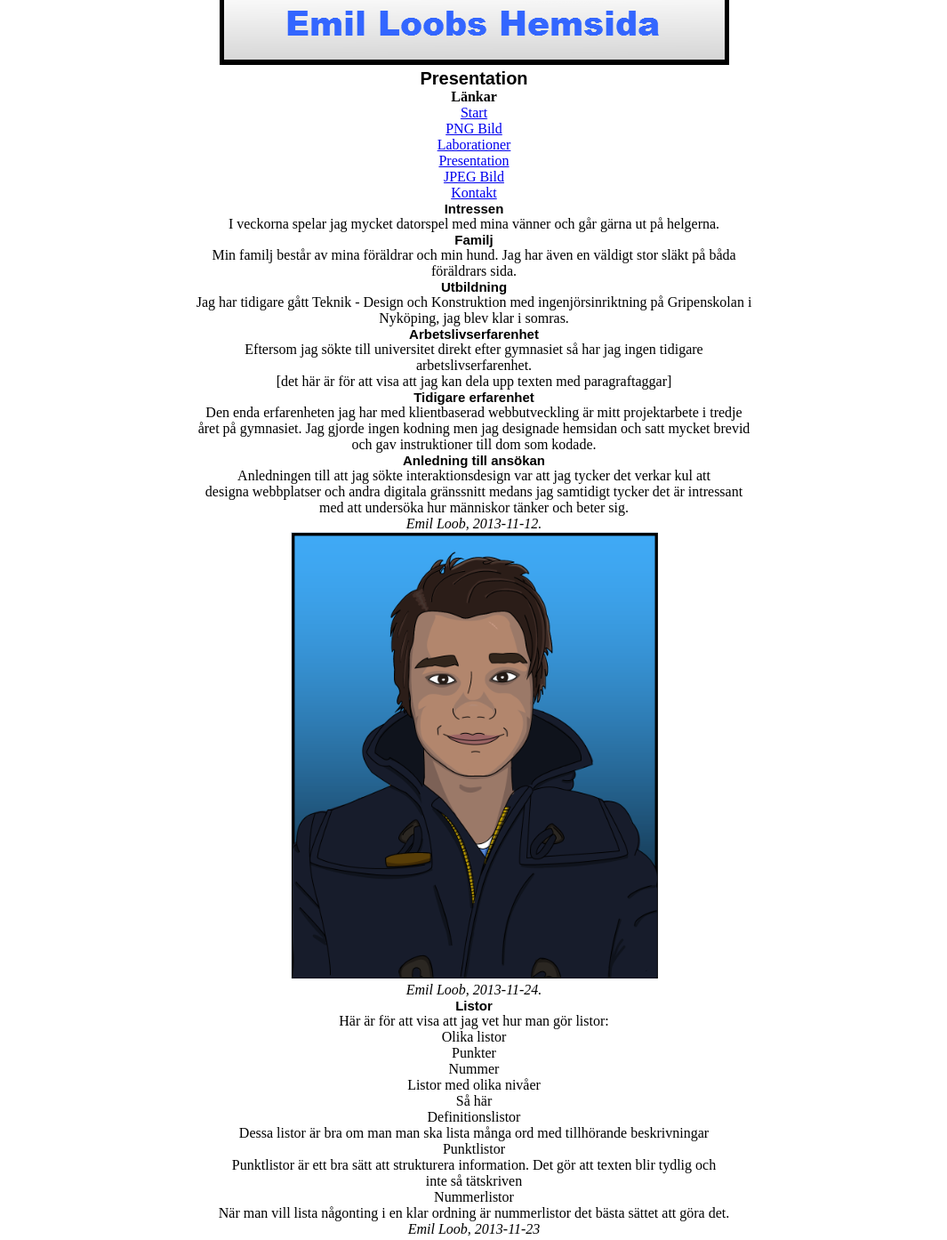
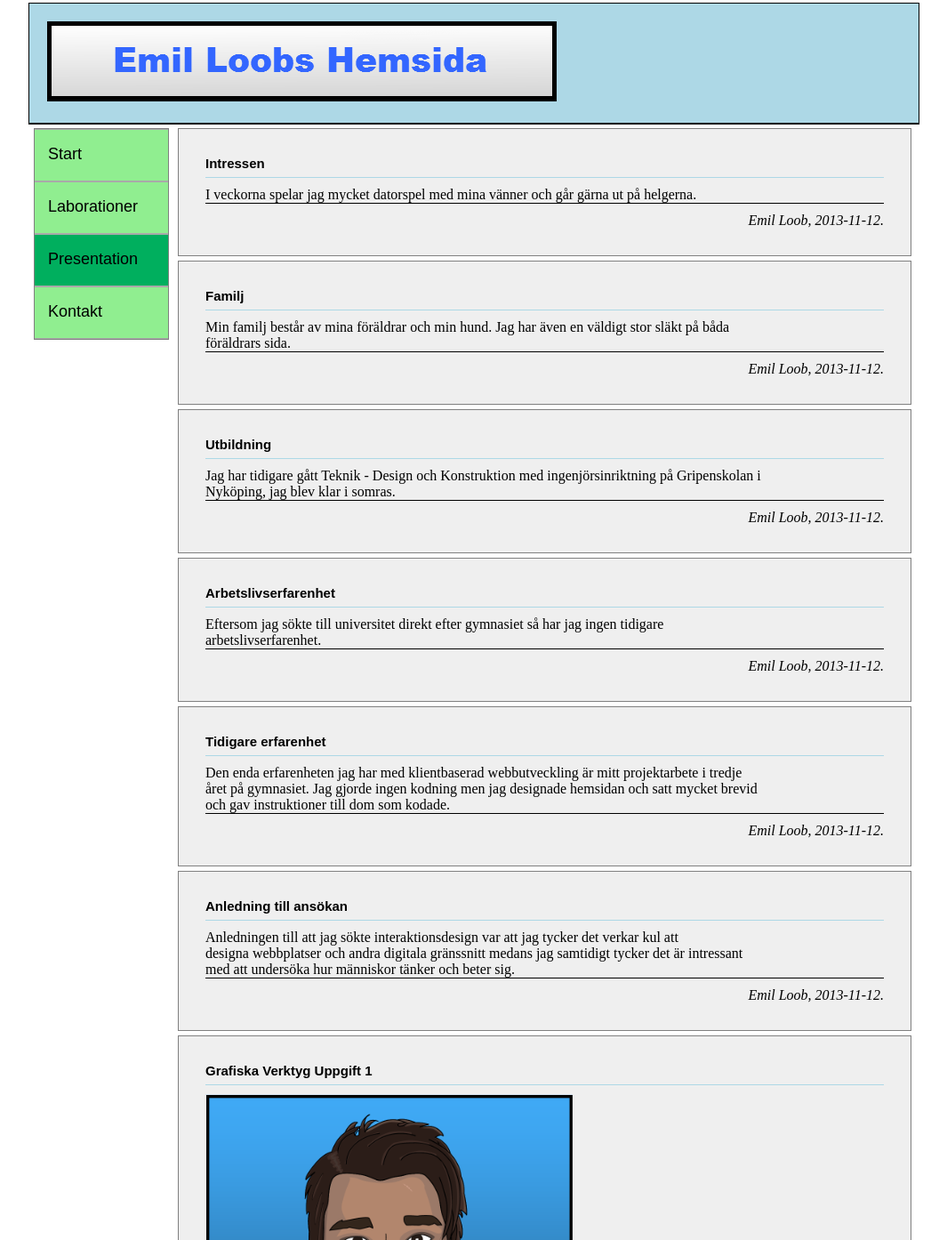
Before and after one commit to cl222pw/cl222pw-1dv435-laborationer, a plain HTML site: page pages/presentation.html in a window 1280 px wide. Shown: the part 17-1411 px from the top of the page at 89% size, without its empty margins (107-1172 px from the left). Drawn offline with Linux system fonts and the light colour scheme.

Commit message:
2.4 Klar

```diff
--- a/css/style.css
+++ b/css/style.css
@@ -32,11 +32,11 @@ body{
 	width: 150px;
 	margin:5px 5px 5px 5px;
 	background-color:lightgreen;
-	border: 1px solid black;
+	border: 1px solid grey;
 }
 #sidemenu li{
 	list-style:none;
-	padding: 10px;
+	padding: 0px;
 	font: bold 15px Arial;
 }
 #thecontent{
@@ -54,7 +54,7 @@ body{
 }
 article {
 	background: #EFEFEF;
-	border: 1px solid black;
+	border: 1px solid grey;
 	margin: 5px;
 	padding: 30px;
 }
@@ -68,10 +68,50 @@ article section {
 article footer {
 	border-top: 1px solid black;
 	padding-top: 10px;
+	text-align: right
 }
 nav a:link {
 	color: black;
+	text-decoration:none;
 }
 nav a:visited {
 	color: black;
+	text-decoration:none;
 }
+nav a:hover {
+	color: lightblue;
+	background: white;
+	text-decoration:none;
+}
+.menubutton {
+	display: block;
+	height: 40px;
+	width: 135px;
+	background: lightgreen;
+	text-align: left;
+	padding-top: 17px;
+	padding-left: 15px;
+	font: 18px arial;
+	border-top: 1px;
+	border-bottom: 1px;
+	border-right: 0px;
+	border-left: 0px;
+	border-style: solid;
+	border-color: darkgrey;
+}
+.activebutton {
+	display: block;
+	height: 40px;
+	width: 135px;
+	background: #00AF5E;
+	text-align: left;
+	padding-top: 17px;
+	padding-left: 15px;
+	font: 18px arial;
+	border-top: 1px;
+	border-bottom: 1px;
+	border-right: 0px;
+	border-left: 0px;
+	border-style: solid;
+	border-color: darkgrey;
+}
--- a/pages/presentation.html
+++ b/pages/presentation.html
@@ -7,85 +7,118 @@
 	</head>
 
 	<body>
+		<div id="divbody">
+			<header id="topheader">
 				<img src="../pics/logo.png" alt="Logo" width="573" height="90">
-		<h1>Presentation</h1>
-		<p><strong>Länkar</strong></p>
+			</header>
+
+			<nav id="sidemenu">
 				<ul>
 					<li>
-				<a href="../index.html">Start</a>
-				<ul>
-					<li><a href="../pics/logo.png">PNG Bild</a></li>
-				</ul>
+						<a href="../index.html" class="menubutton">Start</a>
 					</li>
 					<li>
-				<a href="laborationer.html">Laborationer</a>
+						<a href="laborationer.html" class="menubutton">Laborationer</a>
 					</li>
 					<li>
-				<a href="presentation.html">Presentation</a>
-				<ul>
-					<li><a href="presentation.html#bild1">JPEG Bild</a></li>
-				</ul>
+						<a href="presentation.html" class="activebutton">Presentation</a>
 					</li>
 					<li>
-				<a href="kontakt.html">Kontakt</a>
+					<a href="kontakt.html" class="menubutton">Kontakt</a>
 					</li>
 				</ul>
+			</nav>
+
+			<section id="thecontent">
+				<article>
+					<header>
 						<h2>Intressen</h2>
+					</header>
+					<section>
 						<p>I veckorna spelar jag mycket datorspel med mina vänner och går gärna ut på helgerna.</p>
-
+					</section>
+					<footer>
+					<p><em>Emil Loob, 2013-11-12.</em></p>
+					</footer>
+				</article>
+				<article>
+					<header>
 						<h2>Familj</h2>
+					</header>
+					<section>
 						<p>Min familj består av mina föräldrar och min hund. Jag har även en väldigt stor släkt på båda<br>
 						föräldrars sida.</p>
-
+					</section>
+					<footer>
+					<p><em>Emil Loob, 2013-11-12.</em></p>
+					</footer>
+				</article>
+				<article>
+					<header>
 						<h2>Utbildning</h2>
+					</header>
+					<section>
 						<p>Jag har tidigare gått Teknik - Design och Konstruktion med ingenjörsinriktning på Gripenskolan i<br>
 						Nyköping, jag blev klar i somras.</p>
-
+					</section>
+					<footer>
+					<p><em>Emil Loob, 2013-11-12.</em></p>
+					</footer>
+				</article>
+				<article>
+					<header>
 						<h2>Arbetslivserfarenhet</h2>
+					</header>
+					<section>
 						<p>Eftersom jag sökte till universitet direkt efter gymnasiet så har jag ingen tidigare<br>
 						arbetslivserfarenhet.</p>
-		<p>[det här är för att visa att jag kan dela upp texten med paragraftaggar]</p>
-		<!-- Jag har också lärt mig att göra kommentarer. -->
-
+					</section>
+					<footer>
+					<p><em>Emil Loob, 2013-11-12.</em></p>
+					</footer>
+				</article>
+				<article>
+					<header>
 						<h2>Tidigare erfarenhet</h2>
+					</header>
+					<section>
 						<p>Den enda erfarenheten jag har med klientbaserad webbutveckling är mitt projektarbete i tredje<br>
 						året på gymnasiet. Jag gjorde ingen kodning men jag designade hemsidan och satt mycket brevid<br>
 						och gav instruktioner till dom som kodade.</p>
-
+					</section>
+					<footer>
+					<p><em>Emil Loob, 2013-11-12.</em></p>
+					</footer>
+				</article>
+				<article>
+					<header>
 						<h2>Anledning till ansökan</h2>
+					</header>
+					<section>
 						<p>Anledningen till att jag sökte interaktionsdesign var att jag tycker det verkar kul att<br>
 						designa webbplatser och andra digitala gränssnitt medans jag samtidigt tycker det är intressant<br>
 						med att undersöka hur människor tänker och beter sig.</p>
+					</section>
+					<footer>
 						<p><em>Emil Loob, 2013-11-12.</em></p>
+					</footer>
+				</article>
+				<article>
+					<header>
+					<h2>Grafiska Verktyg Uppgift 1</h2>
+					</header>
+					<section>
+						<a id="bild1"><img src="../pics/mam.jpg" alt="Bild1" width="413" height="502"></a>
+					</section>
+					<footer>
+						<p><em>Emil Loob, 2013-11-12.</em></p>
+					</footer>
+				</article
+			</section>
 
-		<a id="bild1"><img src="../pics/mam.jpg" alt="Bild1" width="413" height="502"></a>
-		<p><em>Emil Loob, 2013-11-24.</em></p>
-
-		<h2>Listor</h2>
-		<p>Här är för att visa att jag vet hur man gör listor:</p>
-
-		<ul>
-			<li>Olika listor
-				<ol>
-					<li>Punkter</li>
-					<li>Nummer</li>
-				</ol>
-			</li>
-			<li>Listor med olika nivåer
-				<ul>
-					<li>Så här</li>
-				</ul>
-			</li>
-		</ul>
-		<dl>
-			<dt>Definitionslistor</dt>
-			<dd>Dessa listor är bra om man man ska lista många ord med tillhörande beskrivningar</dd>
-			<dt>Punktlistor</dt>
-			<dd>Punktlistor är ett bra sätt att strukturera information. Det gör att texten blir tydlig och<br>
-			inte så tätskriven</dd>
-			<dt>Nummerlistor</dt>
-			<dd>När man vill lista någonting i en klar ordning är nummerlistor det bästa sättet att göra det.</dd>
-		</dl>
-		<p><em>Emil Loob, 2013-11-23</em></p>
+			<footer id="thefooter">
+				Ansvarig för denna sida är Emil Loob
+			</footer>
+		</div>
 	</body>
 </html>
```
Also changed, not shown: index.html (+4 -4 lines), pages/kontakt.html (+26 -14 lines), pages/laborationer.html (+4 -4 lines). Lines whose indentation alone changed are shown as unchanged.
